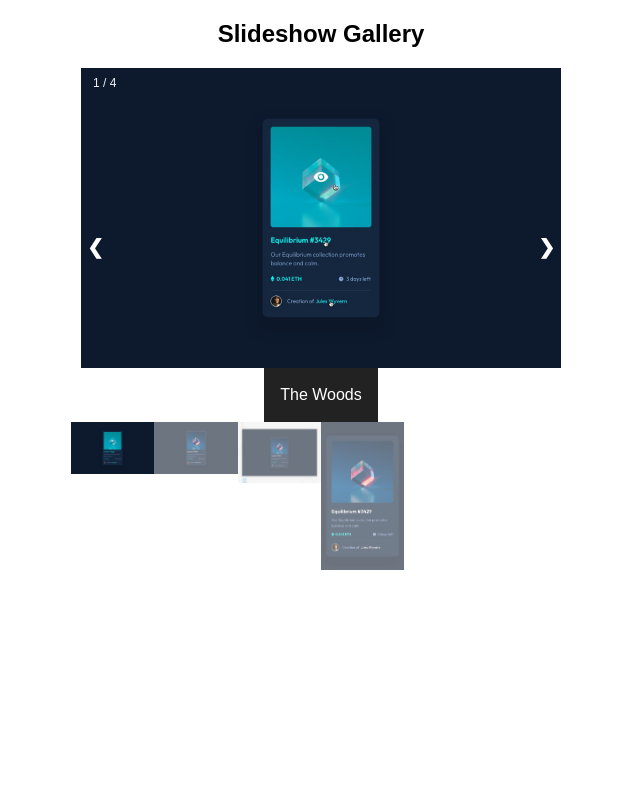
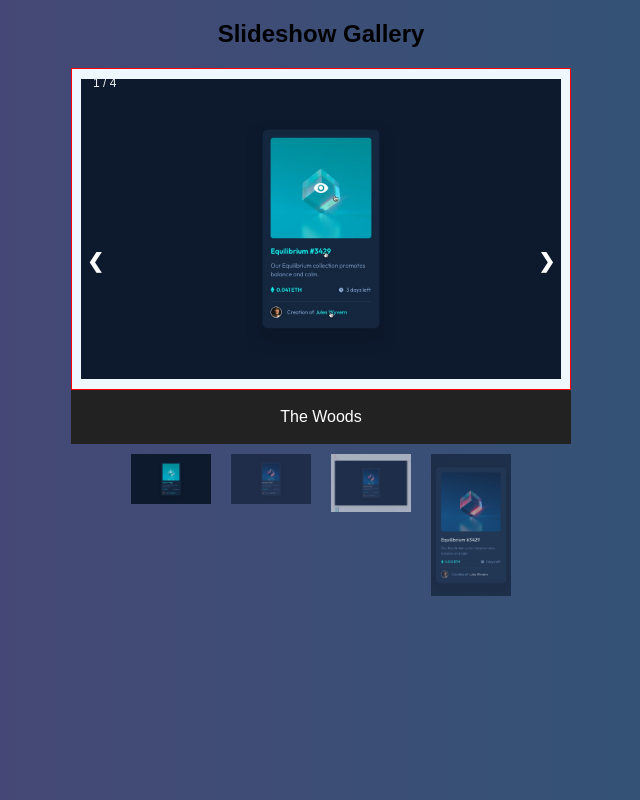
Before and after one commit to steeven-js/Test-gallerie-simple, a plain HTML site: page index.html in a window 1280 px wide. Shown: the whole page, without its empty margins (319-959 px from the left). Drawn offline with Linux system fonts and the light colour scheme.

Commit message:
first commit

```diff
--- a/css/gallerie-simple.css
+++ b/css/gallerie-simple.css
@@ -12,6 +12,10 @@ body {
     flex-direction: column;
 
     margin: 0;
+
+    background: #2b5876;  /* fallback for old browsers */
+    background: -webkit-linear-gradient(to right, #4e4376, #2b5876);  /* Chrome 10-25, Safari 5.1-6 */
+    background: linear-gradient(to right, #4e4376, #2b5876); /* W3C, IE 10+/ Edge, Firefox 16+, Chrome 26+, Opera 12+, Safari 7+ */
   }
 
 
@@ -33,16 +37,25 @@ body {
   }
 
   .container-gallerie {
-    max-width: 500px;
+    width: 500px;
 
     position: relative;
     display: flex;
     flex-direction: column;
     justify-content: center;
-    align-items: center;
 
     margin: 0 auto;
   }
+
+  .mySlides-container {
+    display: flex;
+    justify-content: center;
+    align-items: center;
+    width: 100%;
+    border: red 1px solid;
+    padding: 10px;
+    background-color: aliceblue;
+}
 
   /* Hide the images by default */
   .mySlides {
@@ -72,19 +85,21 @@ body {
     color: white;
     font-weight: bold;
     font-size: 20px;
-    border-radius: 0 3px 3px 0;
     user-select: none;
     -webkit-user-select: none;
+
+    z-index: 2;
   }
 
   /* Position the "next button" to the right */
   .next {
     right: 0;
-    border-radius: 3px 0 0 3px;
+    border-radius: 0 3px 3px 0;
   }
 
   .prev {
     left: 0;
+    border-radius: 3px 0 0 3px;
   }
 
   /* On hover, add a black background color with a little bit see-through */
@@ -108,6 +123,7 @@ body {
     background-color: #222;
     padding: 2px 16px;
     color: white;
+    width: 100%;
   }
 
   .row:after {
@@ -118,9 +134,8 @@ body {
 
   /* Six columns side by side */
   .column {
-    float: left;
-    width: 16.66%;
-  }
+    margin: 10px;
+}
 
   /* Add a transparency effect for thumnbail images */
   .demo {
@@ -131,3 +146,14 @@ body {
   .demo:hover {
     opacity: 1;
   }
+
+  .row {
+    display: flex;
+    justify-content: center;
+    align-items: flex-start;
+
+}
+
+.row img {
+  width: 80px;
+}
--- a/index.html
+++ b/index.html
@@ -13,6 +13,10 @@
         <h2 style="text-align:center">Slideshow Gallery</h2>
         <!-- gallerie -->
         <div class="container-gallerie">
+          <a class="prev" onclick="plusSlides(-1)">❮</a>
+          <a class="next" onclick="plusSlides(1)">❯</a>
+
+          <div class="mySlides-container">
             <div class="mySlides">
               <div class="numbertext">1 / 4</div>
               <img src="./images/active-states.jpg">
@@ -32,9 +36,9 @@
               <div class="numbertext">4 / 4</div>
               <img src="./images/mobile-design.jpg">
             </div>
+          </div>
 
-          <a class="prev" onclick="plusSlides(-1)">❮</a>
-          <a class="next" onclick="plusSlides(1)">❯</a>
+
 
           <div class="caption-container">
             <p id="caption"></p>
@@ -42,16 +46,16 @@
 
           <div class="row">
             <div class="column">
-              <img class="demo cursor" src="./images/active-states.jpg" style="width:100%" onclick="currentSlide(1)" alt="The Woods">
+              <img class="demo cursor" src="./images/active-states.jpg" onclick="currentSlide(1)" alt="The Woods">
             </div>
             <div class="column">
-              <img class="demo cursor" src="./images/desktop-design.jpg" style="width:100%" onclick="currentSlide(2)" alt="Cinque Terre">
+              <img class="demo cursor" src="./images/desktop-design.jpg" onclick="currentSlide(2)" alt="Cinque Terre">
             </div>
             <div class="column">
-              <img class="demo cursor" src="./images/desktop-preview.jpg" style="width:100%" onclick="currentSlide(3)" alt="Mountains and fjords">
+              <img class="demo cursor" src="./images/desktop-preview.jpg" onclick="currentSlide(3)" alt="Mountains and fjords">
             </div>
             <div class="column">
-              <img class="demo cursor" src="./images/mobile-design.jpg" style="width:100%" onclick="currentSlide(4)" alt="Northern Lights">
+              <img class="demo cursor" src="./images/mobile-design.jpg" onclick="currentSlide(4)" alt="Northern Lights">
             </div>
           </div>
         </div>
```
Lines whose indentation alone changed are shown as unchanged.
